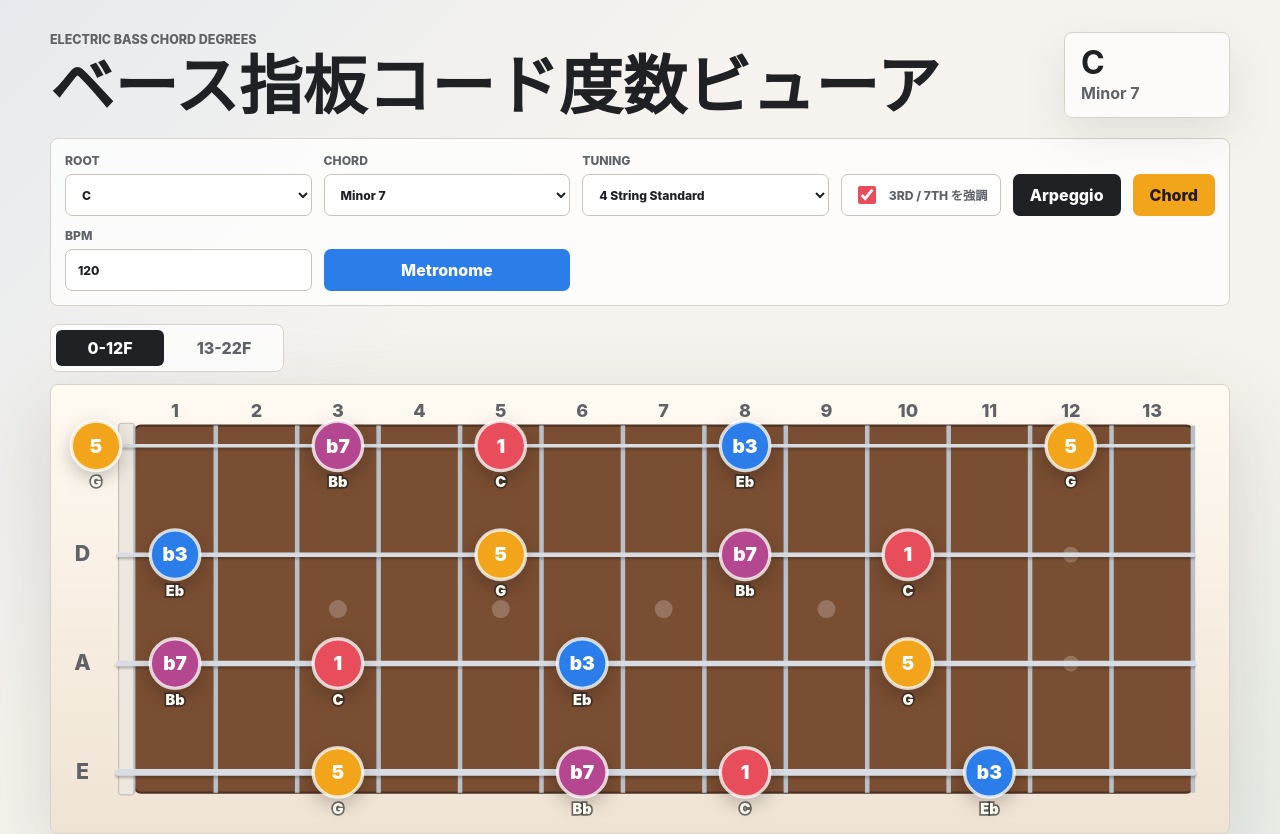
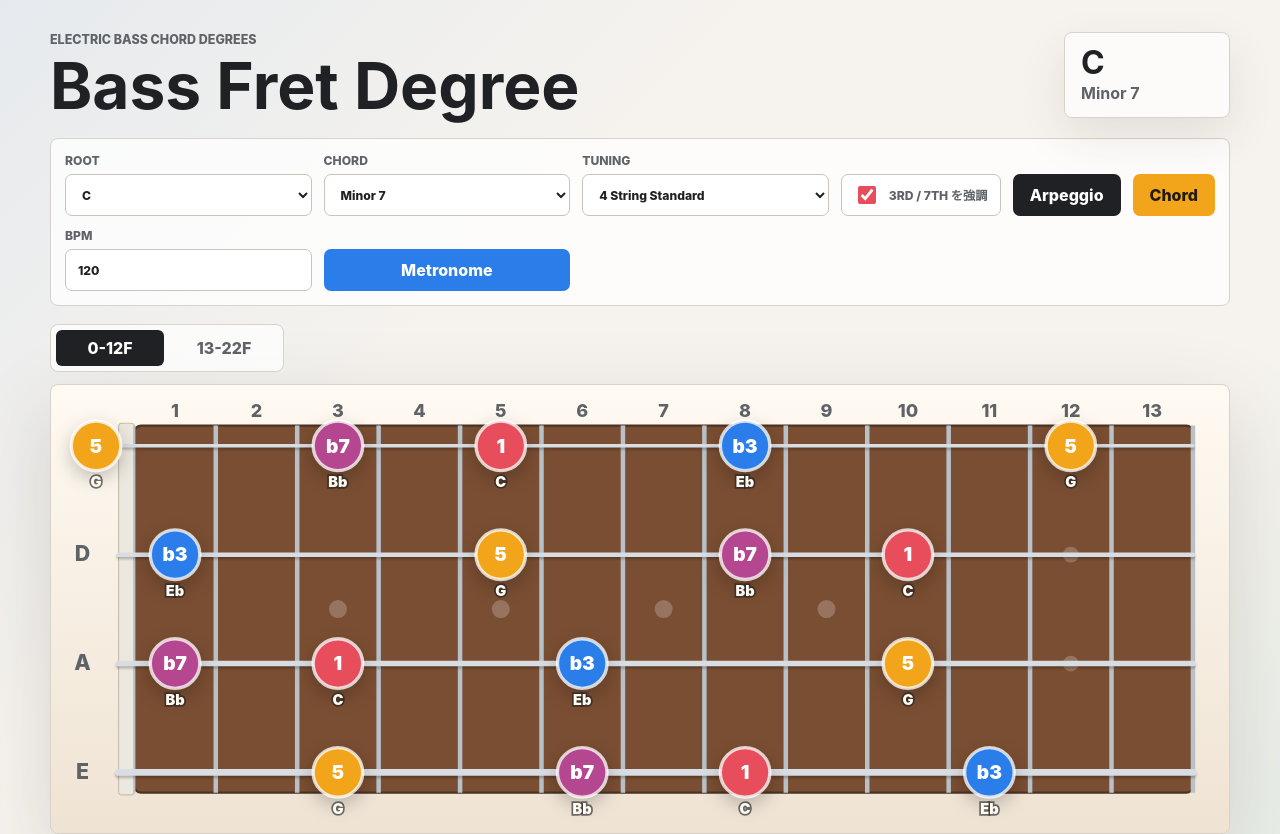
Before and after one commit to muu-ima/muu-fret-degree, a Next.js app: page / in a window 1280 px wide. Shown: the top 834 px of the page. Built offline with nearby package versions, Linux system fonts and the light colour scheme.

Commit message:
Document persisted app state

```diff
--- a/app/page.tsx
+++ b/app/page.tsx
@@ -823,7 +823,7 @@ export default function Home() {
       <section className="hero">
         <div>
           <p className="eyebrow">Electric Bass Chord Degrees</p>
-          <h1>ベース指板コード度数ビューア</h1>
+          <h1>Bass Fret Degree</h1>
         </div>
         <div className="chordBadge">
           <strong>{root}</strong>
```
Also changed, not shown: 1 other file (tests, documents, lock files or other folders).
